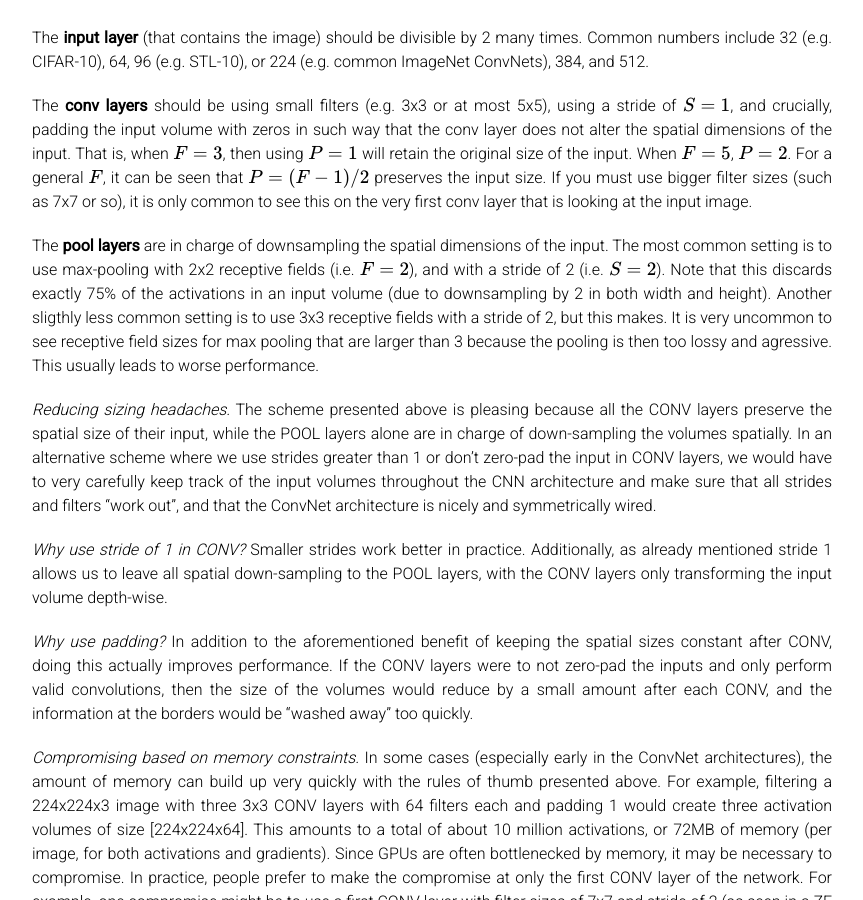
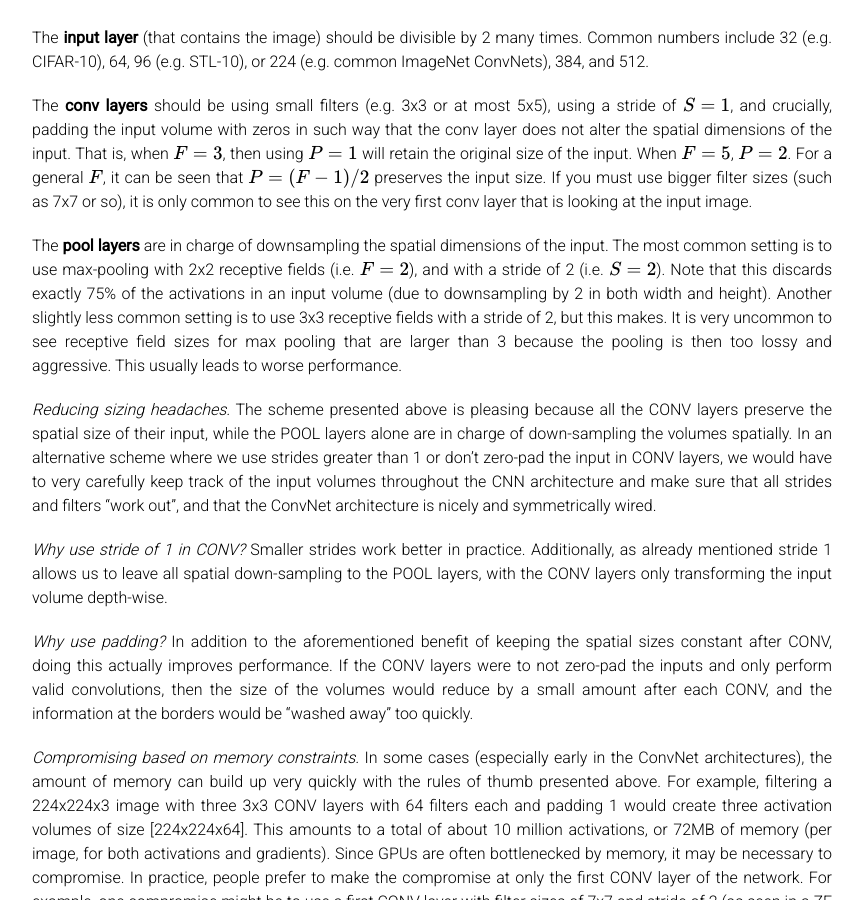
Before and after one commit to cs231n/cs231n.github.io, a Jekyll site: the page built from convolutional-networks.md, in a window 1280 px wide and 900 px high, scrolled down 14788 px. Shown: the whole window, without its empty margins (208-1071 px from the left). Built offline with Jekyll 4.4.1, drawn with Linux system fonts in a browser that asks for light colours; Markdown is read by kramdown in place of the engine named in the settings; formulas are drawn with MathJax 3; some of the changed text lies outside the part shown.

Commit message:
Typo fix

```diff
--- a/convolutional-networks.md
+++ b/convolutional-networks.md
@@ -292,7 +292,7 @@ The **input layer** (that contains the image) should be divisible by 2 many time
 
 The **conv layers** should be using small filters (e.g. 3x3 or at most 5x5), using a stride of \\(S = 1\\), and crucially, padding the input volume with zeros in such way that the conv layer does not alter the spatial dimensions of the input. That is, when \\(F = 3\\), then using \\(P = 1\\) will retain the original size of the input. When \\(F = 5\\), \\(P = 2\\). For a general \\(F\\), it can be seen that \\(P = (F - 1) / 2\\) preserves the input size. If you must use bigger filter sizes (such as 7x7 or so), it is only common to see this on the very first conv layer that is looking at the input image.
 
-The **pool layers** are in charge of downsampling the spatial dimensions of the input. The most common setting is to use max-pooling with 2x2 receptive fields (i.e. \\(F = 2\\)), and with a stride of 2 (i.e. \\(S = 2\\)). Note that this discards exactly 75% of the activations in an input volume (due to downsampling by 2 in both width and height). Another sligthly less common setting is to use 3x3 receptive fields with a stride of 2, but this makes. It is very uncommon to see receptive field sizes for max pooling that are larger than 3 because the pooling is then too lossy and agressive. This usually leads to worse performance.
+The **pool layers** are in charge of downsampling the spatial dimensions of the input. The most common setting is to use max-pooling with 2x2 receptive fields (i.e. \\(F = 2\\)), and with a stride of 2 (i.e. \\(S = 2\\)). Note that this discards exactly 75% of the activations in an input volume (due to downsampling by 2 in both width and height). Another slightly less common setting is to use 3x3 receptive fields with a stride of 2, but this makes. It is very uncommon to see receptive field sizes for max pooling that are larger than 3 because the pooling is then too lossy and aggressive. This usually leads to worse performance.
 
 *Reducing sizing headaches.* The scheme presented above is pleasing because all the CONV layers preserve the spatial size of their input, while the POOL layers alone are in charge of down-sampling the volumes spatially. In an alternative scheme where we use strides greater than 1 or don't zero-pad the input in CONV layers, we would have to very carefully keep track of the input volumes throughout the CNN architecture and make sure that all strides and filters "work out", and that the ConvNet architecture is nicely and symmetrically wired.
 
```
Also changed, not shown: other parts of convolutional-networks.md (+3 -3 lines).
